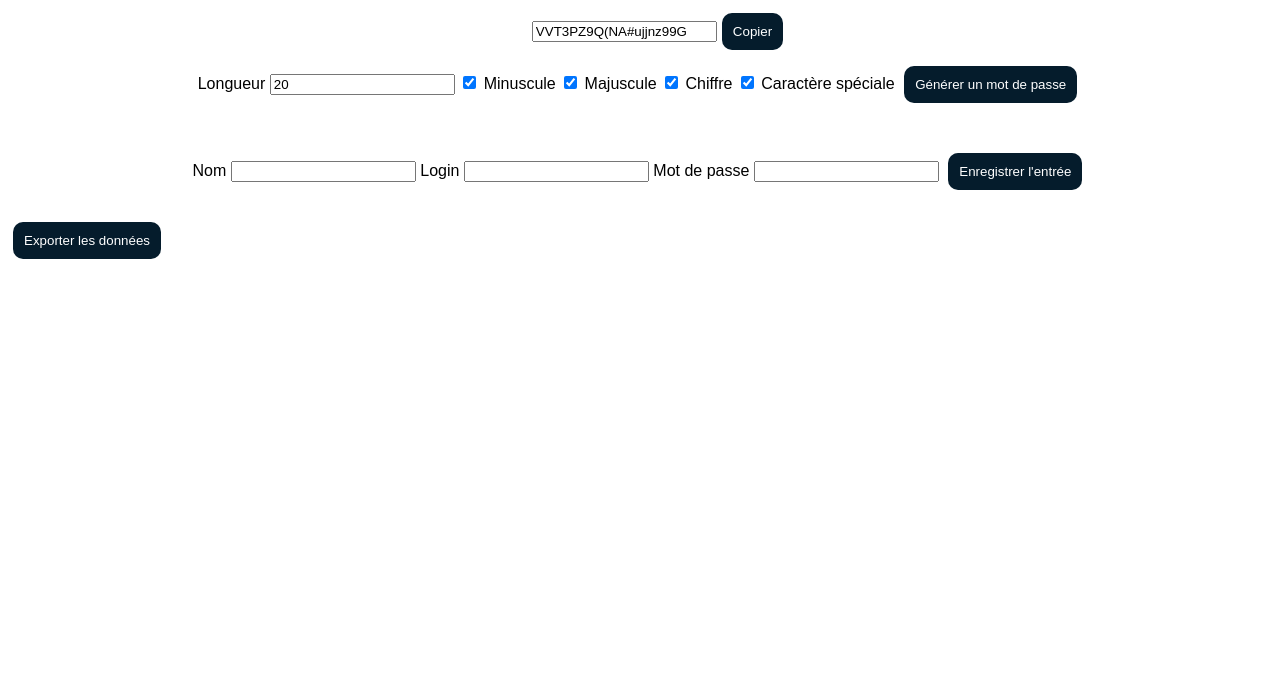
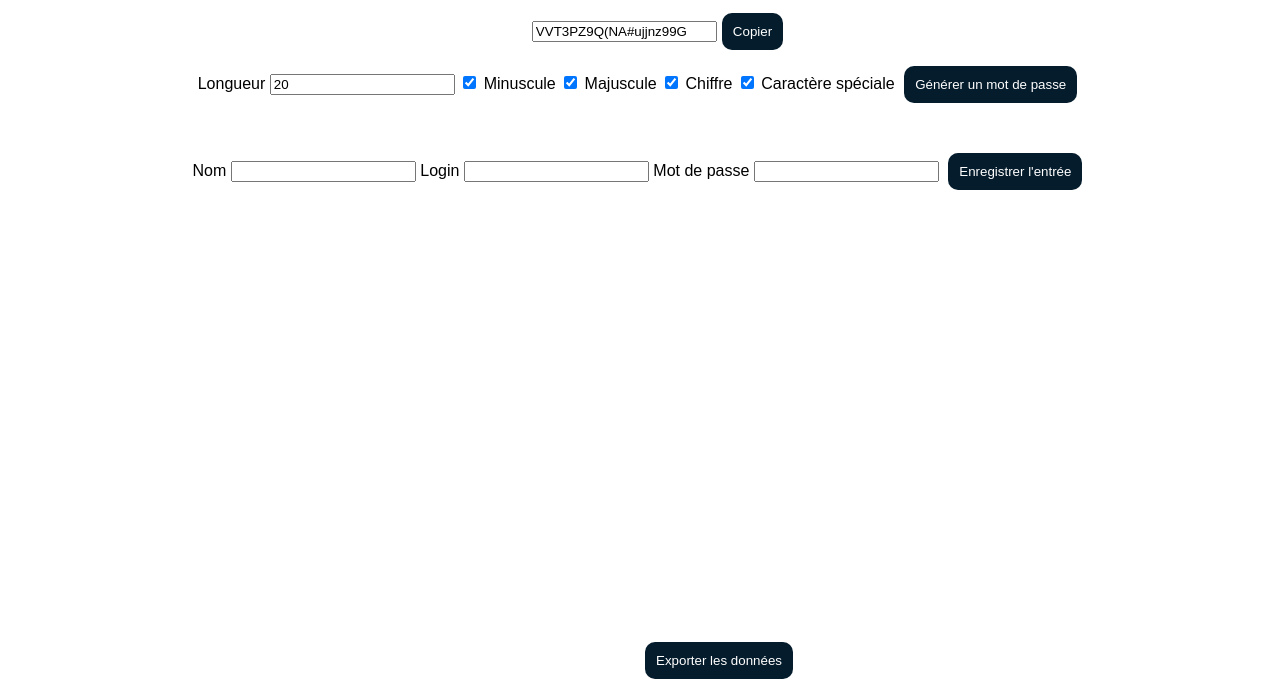
Before and after one commit to dorianboree/password_manager, a plain HTML site: page static/dashboard.html in a window 1280 px wide. Shown: the part 101-800 px from the top of the page. Drawn offline with Linux system fonts and the light colour scheme; no server answers.

Commit message:
Update dashboard.css

```diff
--- a/static/dashboard.css
+++ b/static/dashboard.css
@@ -67,3 +67,24 @@ button:hover {
     border: 1px solid #051c2c;
     padding: 10px;
 }
+
+#exportButton {
+    position: fixed;
+    bottom: 20px;
+    left: 50%;
+    padding: 10px;
+    background-color: #051c2c;
+    color: #fff;
+    border: none;
+    border-radius: 10px; /* Coins arrondis */
+    cursor: pointer;
+    margin: 0 5px; /* Espace entre les boutons */
+    border: 1px solid transparent;
+}
+
+#exportButton:hover {
+    background-color: #fff;
+    color: #051c2c;
+    border: 1px solid #051c2c;
+    padding: 10px;
+}
```
